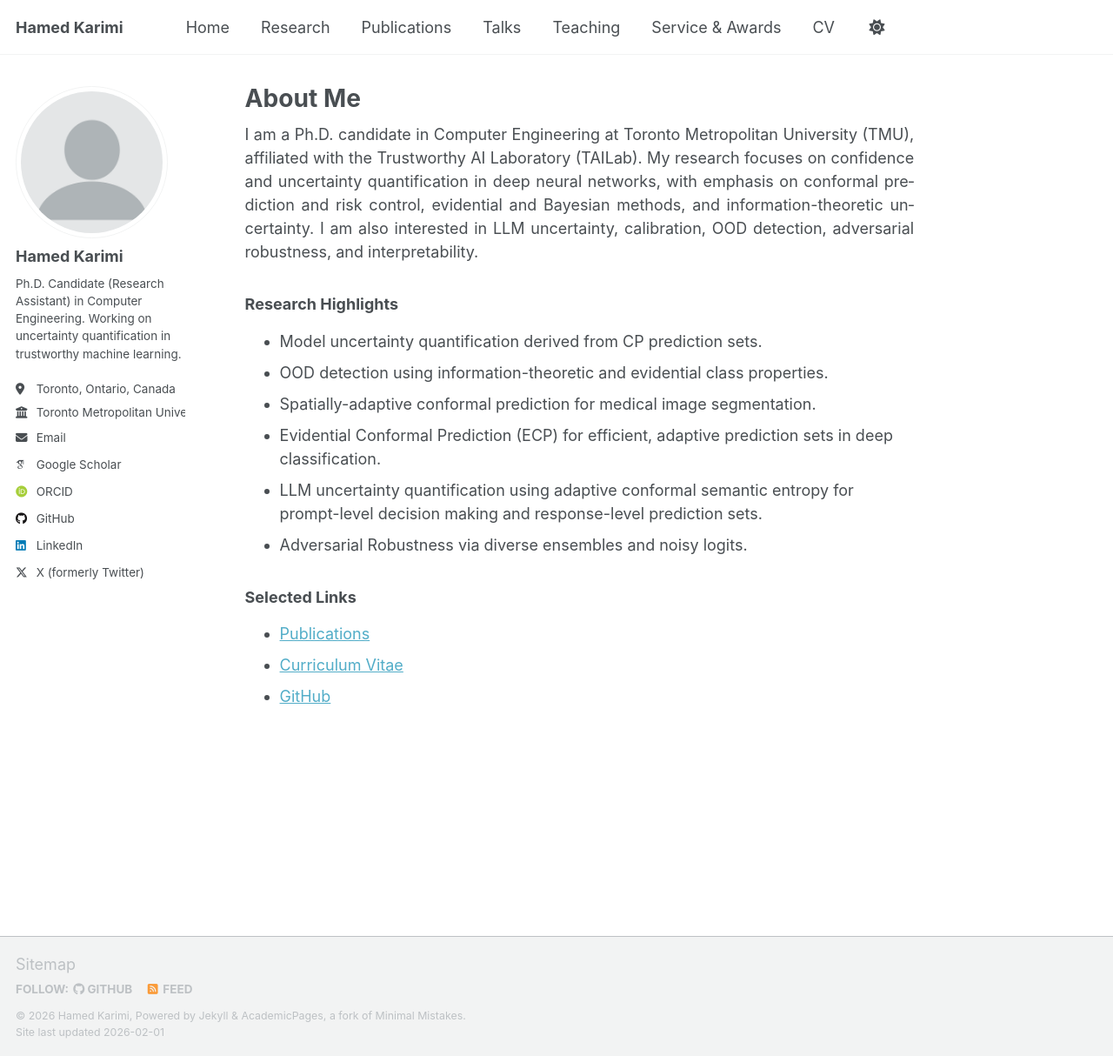
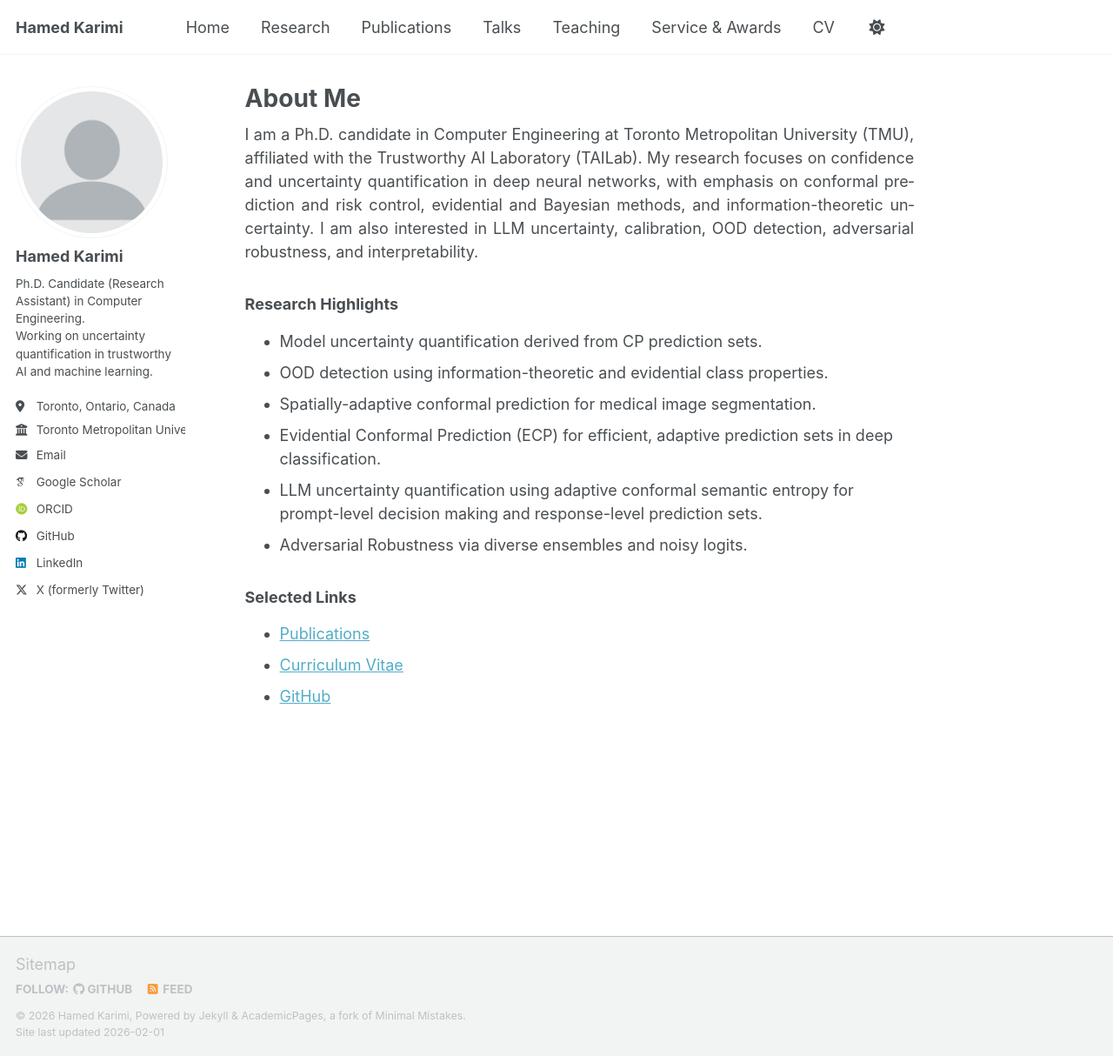
Before and after one commit to hamedmx/hamedmx.github.io, a Jekyll site: the page built from _pages/about.md, in a window 1280 px wide and 1214 px high. Shown: the whole window at 87% size. Built offline with Jekyll 4.4.1, drawn with Linux system fonts in a browser that asks for light colours; some web fonts are replaced; a script that is not in the unit is left out; part of the change alters nothing that is shown.

Commit message:
Update _config.yml

```diff
--- a/_config.yml
+++ b/_config.yml
@@ -26,7 +26,7 @@ author:
   avatar           : "profile.png"
   name             : "Hamed Karimi"
   pronouns         : # example: "she/her"
-  bio              : "Ph.D. Candidate (Research Assistant) in Computer Engineering.\nWorking on uncertainty quantification in trustworthy machine learning." # Conformal Prediction & risk control, evidential/Bayesian deep learning, calibration, OOD Detection, Adversarial robustness, and LLM uncertainty.
+  bio              : "Ph.D. Candidate (Research Assistant) in Computer Engineering.<br>Working on uncertainty quantification in trustworthy AI and machine learning." # Conformal Prediction & risk control, evidential/Bayesian deep learning, calibration, OOD Detection, Adversarial robustness, and LLM uncertainty.
   employer         : "Toronto Metropolitan University"
   location         : "Toronto, Ontario, Canada"
   uri              : # URL
@@ -81,12 +81,14 @@ author:
 
 # Publication Category - The following the list of publication categories and their headings
 publication_category:
+  conferences:
+    title: "Conference Papers"
+  manuscripts:
+    title: "Journal Articles"
+  preprints:
+    title: "Preprints / Under Review"
   books:
     title: 'Books'
-  manuscripts:
-    title: 'Journal Articles'
-  conferences:
-    title: 'Conference Papers'
 
 # Site Settings
 teaser                   :  # filename of teaser fallback teaser image placed in /images/ for social media previews
```
